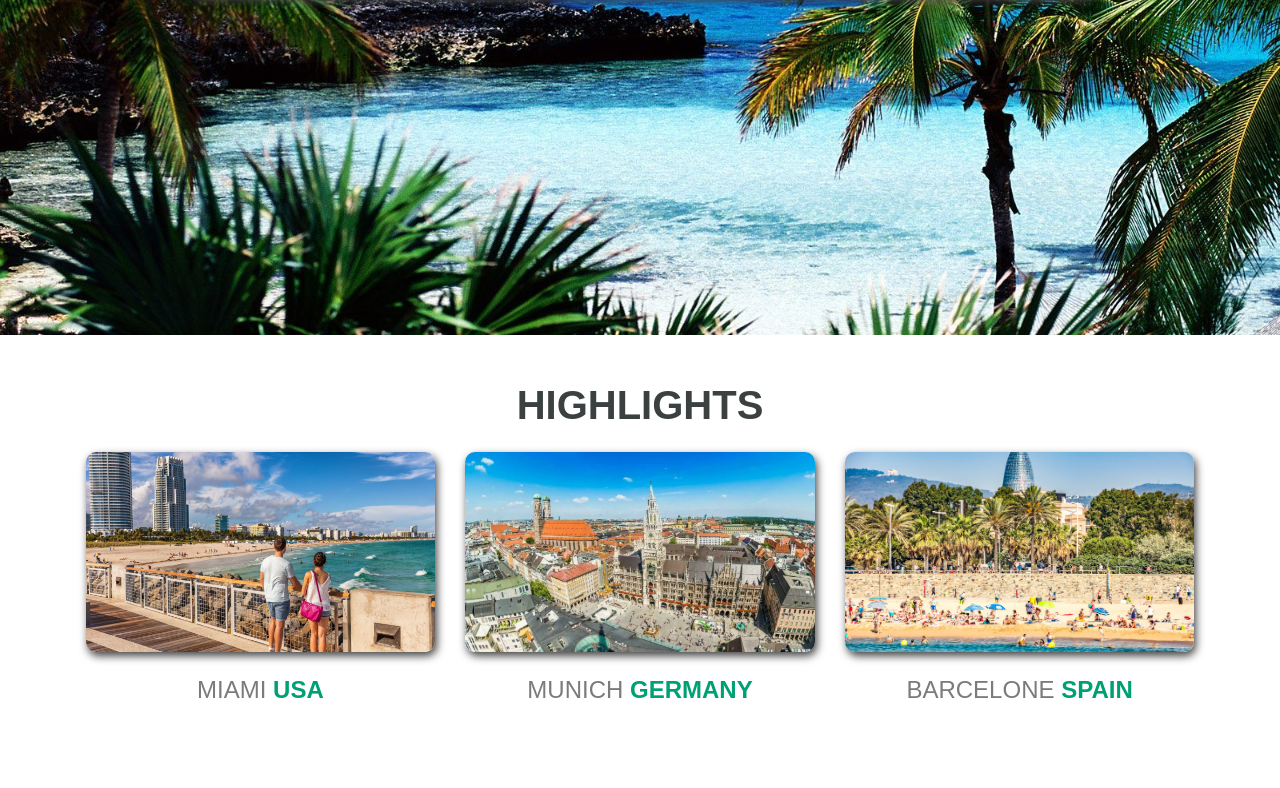
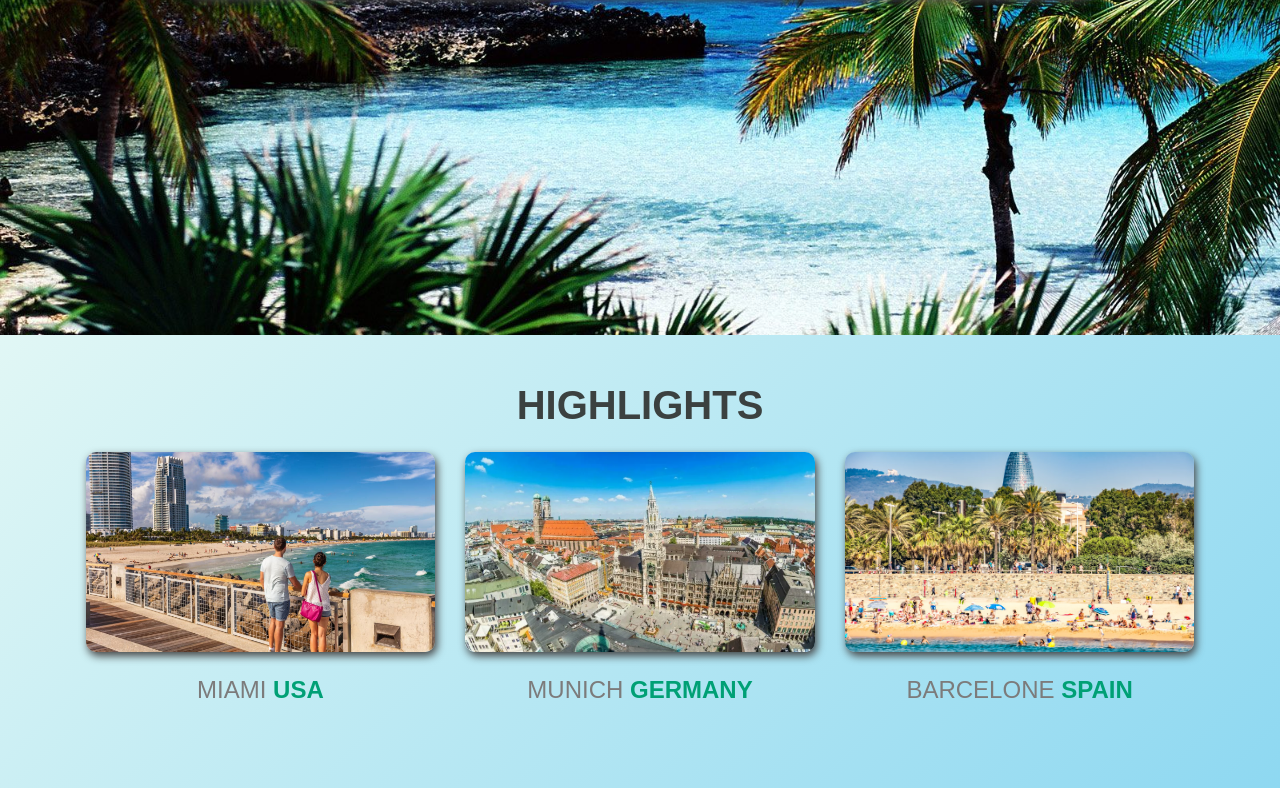
Before and after one commit to julie-237/Travel-Goals, a plain HTML site: page Index.html in a window 1280 px wide. Shown: the part 465-1253 px from the top of the page. Drawn offline with Linux system fonts and the light colour scheme; a web font is replaced by a local one.

Commit message:
added a background gradient color to my highlight selector with an angle of 135 deg

```diff
--- a/style.CSS
+++ b/style.CSS
@@ -45,6 +45,7 @@ margin: 0;
      }
      #highlights {
         padding: 24px;
+        background: linear-gradient(135deg, rgb(225, 247, 245), rgb(142, 216, 241));
      }
      #highlights h2 {
         text-transform: uppercase;
```
